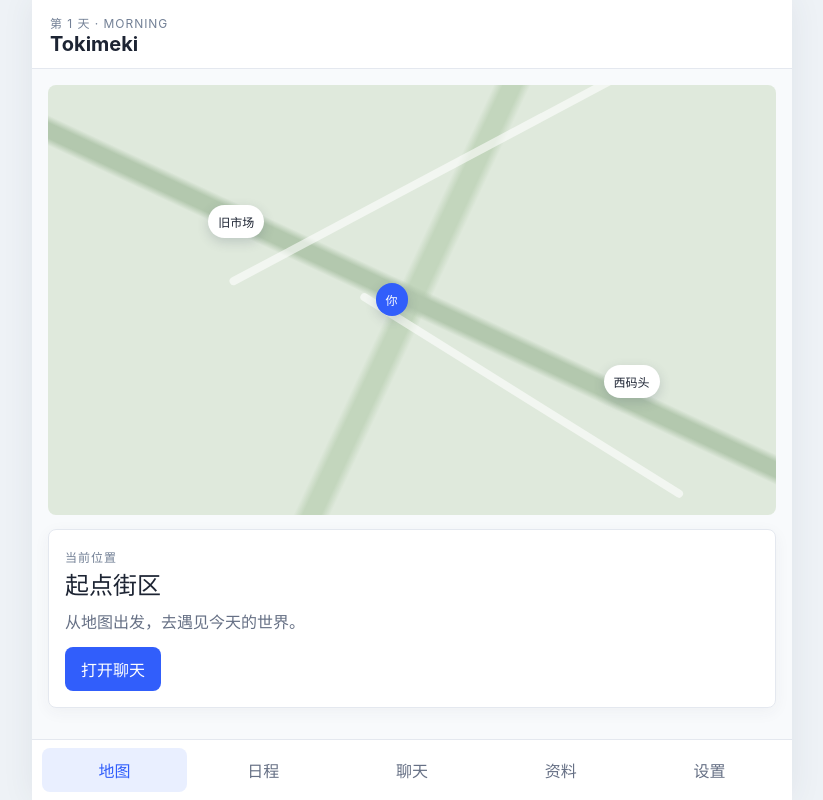
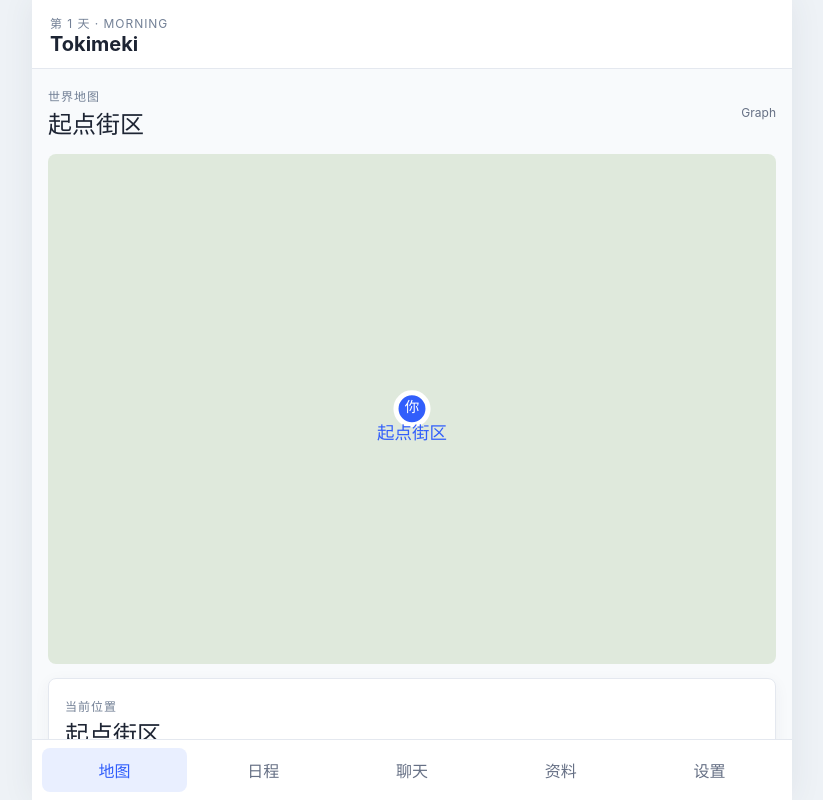
Before and after one commit to ssrei7/Tokimeki, a React (Vite) app: page / in a window 1280 px wide. Shown: the whole page, without its empty margins (228-1051 px from the left). Built offline with nearby package versions, Linux system fonts and the light colour scheme.

Commit message:
feat: render SVG graph map and local movement

```diff
--- a/src/App.tsx
+++ b/src/App.tsx
@@ -3,6 +3,7 @@ import { PromptAssembler } from './core/prompt/assembler';
 import type { AssembledPrompt } from './core/prompt/assembler';
 import { createDefaultPromptBlocks } from './core/prompt/default-blocks';
 import { EventBus } from './core/events/bus';
+import { movePlayer } from './core/map';
 import { createDefaultOpRegistry, OpsStreamSplitter, parseReply } from './core/ops';
 import type { ApplyOpsResult, ParsedReply } from './core/ops';
 import { advanceAction, availableSlots, endDay, updateDiaryEntry } from './core/time';
@@ -254,6 +255,18 @@ export function App() {
     commitSave(next);
     setTab('day');
     setFeedback({ tone: 'success', text: `第 ${settlement.day} 天已提前结算，已进入下一天。` });
+  }
+
+  function moveToNode(nodeId: string): void {
+    const next = structuredClone(saveRef.current);
+    const result = movePlayer(next.world, next.config.calendar, nodeId, promptEvents);
+    if (!result.ok) {
+      setFeedback({ tone: 'error', text: result.warning ?? '无法前往该地点。' });
+      return;
+    }
+    commitSave(next);
+    const destination = next.world.map.nodes[nodeId];
+    setFeedback({ tone: 'success', text: result.cost > 0 ? `已抵达${destination?.name ?? nodeId}，消耗 ${result.cost} 个时段。` : `已抵达${destination?.name ?? nodeId}。` });
   }
 
   async function restoreSnapshot(id: string): Promise<void> {
@@ -688,7 +701,7 @@ export function App() {
     <header className="topbar"><div><small>第 {save.world.clock.day} 天 · {save.world.clock.slotId}</small><h1>Tokimeki</h1></div></header>
     <main className={`screen ${tab === 'chat' ? 'chat-screen-host' : ''}`}>
       {feedback && <div className={`feedback ${feedback.tone}`} role="status">{feedback.text}<button aria-label="关闭提示" onClick={() => setFeedback(null)}>×</button></div>}
-      {tab === 'map' && <MapView onOpenChat={() => setTab('chat')} />}
+      {tab === 'map' && <MapView save={save} onMove={moveToNode} onOpenChat={() => setTab('chat')} />}
       {tab === 'day' && <DayView save={save} snapshots={snapshots} summarizingDay={summarizingDay} onAction={runDayAction} onSleep={sleepEarly} onRestoreSnapshot={restoreSnapshot} onSaveDiary={saveDiaryEdit} onPresetChange={setCalendarPreset} />}
       {tab === 'chat' && <ChatView characters={characters} selectedCharacterId={selectedCharacterId} setSelectedCharacterId={setSelectedCharacterId} messages={messages} input={input} setInput={setInput} onAppend={appendMessage} onGenerate={generateReply} requestStatus={requestStatus} busy={busy} pendingOps={pendingOps} manualOps={manualOps} setManualOps={setManualOps} onRetryOps={retryOpsExtraction} onApplyManualOps={applyManualOps} />}
       {tab === 'library' && <LibraryView characters={characters} worldbooks={worldbooks} presets={presets} presetBundles={presetBundles} selectedPresetBundleId={selectedPresetBundleId} setSelectedPresetBundleId={setSelectedPresetBundleId} presetBundleName={presetBundleName} setPresetBundleName={setPresetBundleName} onCreatePresetBundle={createPresetBundle} onRenamePresetBundle={renamePresetBundle} onDeletePresetBundle={removePresetBundle} save={save} name={name} setName={setName} draftText={draftText} setDraftText={setDraftText} editing={editing} setEditing={setEditing} addContent={addContent} onDelete={onDelete} onExport={downloadJson} onImport={importContent} onExportSave={downloadSave} onImportSave={loadSave} onExportPresetBundle={exportPresetBundleFile} onImportPresetBundle={importPresetBundleFile} includeChatsOnExport={includeChatsOnExport} setIncludeChatsOnExport={setIncludeChatsOnExport} onClearChats={clearAllChats} itemName={itemName} setItemName={setItemName} itemTags={itemTags} setItemTags={setItemTags} itemDescription={itemDescription} setItemDescription={setItemDescription} onAddItem={addItemDefinition} />}
@@ -698,8 +711,21 @@ export function App() {
   </div>;
 }
 
-function MapView({ onOpenChat }: { onOpenChat: () => void }) {
-  return <section className="map-screen"><div className="map-canvas"><span className="map-pin active">你</span><span className="map-pin pin-a">旧市场</span><span className="map-pin pin-b">西码头</span><div className="map-road road-a" /><div className="map-road road-b" /></div><div className="place-card"><span className="eyebrow">当前位置</span><h2>起点街区</h2><p>从地图出发，去遇见今天的世界。</p><button onClick={onOpenChat}>打开聊天</button></div></section>;
+function MapView({ save, onMove, onOpenChat }: { save: SaveFile; onMove: (nodeId: string) => void; onOpenChat: () => void }) {
+  const map = save.world.map;
+  const currentNode = map.nodes[save.world.player.nodeId];
+  const nodes = Object.values(map.nodes);
+  const edgeKey = (edge: SaveFile['world']['map']['edges'][number]) => `${edge.from}-${edge.to}`;
+  return <section className="map-screen">
+    <div className="map-toolbar"><div><span className="eyebrow">世界地图</span><h2>{currentNode?.name ?? save.world.player.nodeId}</h2></div><span className="io-scope">{map.view.mode === 'graph' ? 'Graph' : 'Hotspot'}</span></div>
+    <div className="map-canvas">
+      {map.view.mode === 'graph' ? <svg className="map-svg" viewBox={`0 0 ${map.view.size.w} ${map.view.size.h}`} role="img" aria-label="世界地图">
+        <g className="map-edges">{map.edges.map((edge) => { const from = map.nodes[edge.from]; const to = map.nodes[edge.to]; if (!from || !to) return null; const visible = from.discovered || to.discovered; return <line key={edgeKey(edge)} className={visible ? '' : 'fog'} x1={from.pos.x} y1={from.pos.y} x2={to.pos.x} y2={to.pos.y} />; })}</g>
+        <g className="map-nodes">{nodes.map((node) => { const isCurrent = node.id === save.world.player.nodeId; const canSelect = node.discovered && !isCurrent; return <g key={node.id} className={`map-node ${node.discovered ? 'discovered' : 'undiscovered'} ${isCurrent ? 'current' : ''}`} role={canSelect ? 'button' : undefined} tabIndex={canSelect ? 0 : undefined} onClick={() => canSelect && onMove(node.id)} onKeyDown={(event) => { if (canSelect && (event.key === 'Enter' || event.key === ' ')) { event.preventDefault(); onMove(node.id); } }}><circle cx={node.pos.x} cy={node.pos.y} r={isCurrent ? 22 : 18} /><text x={node.pos.x} y={node.pos.y + 42} textAnchor="middle">{node.discovered ? node.name : '未发现地点'}</text>{isCurrent && <text className="map-node-marker" x={node.pos.x} y={node.pos.y + 5} textAnchor="middle">你</text>}</g>; })}</g>
+      </svg> : <div className="map-hotspot-placeholder">Hotspot 底图模式将在地图编辑器提交中启用。</div>}
+    </div>
+    <div className="place-card"><span className="eyebrow">当前位置</span><h2>{currentNode?.name ?? save.world.player.nodeId}</h2><p>{currentNode?.description ?? '从地图出发，去遇见今天的世界。'}</p><div className="button-row"><button onClick={onOpenChat}>打开聊天</button>{currentNode && <span className="map-meta">访问 {currentNode.visitCount} 次</span>}</div></div>
+  </section>;
 }
 
 function DayView(props: { save: SaveFile; snapshots: SaveSnapshot[]; summarizingDay: number | null; onAction: (kind: string) => void; onSleep: () => void; onRestoreSnapshot: (id: string) => Promise<void>; onSaveDiary: (day: number, text: string) => void; onPresetChange: (preset: SaveFile['config']['calendar']['preset']) => void }) {
--- a/src/ui/theme/app.css
+++ b/src/ui/theme/app.css
@@ -16,7 +16,22 @@ button.danger { background: #fee4e2; color: #b42318; }
 .section-heading { display: flex; justify-content: space-between; align-items: center; gap: 12px; margin-bottom: 14px; }
 .section-heading h2 { margin-top: 4px; }
 .map-screen { min-height: calc(100dvh - 150px); display: flex; flex-direction: column; gap: 14px; }
-.map-canvas { min-height: 430px; position: relative; overflow: hidden; border-radius: 8px; background: #dfe9dc; background-image: linear-gradient(25deg, transparent 48%, #b3c8ae 49%, #b3c8ae 51%, transparent 52%), linear-gradient(115deg, transparent 48%, #c3d6bd 49%, #c3d6bd 51%, transparent 52%); }
+.map-toolbar { display: flex; justify-content: space-between; align-items: center; gap: 12px; }
+.map-canvas { min-height: 430px; position: relative; overflow: hidden; border-radius: 8px; background: #dfe9dc; }
+.map-svg { display: block; width: 100%; height: 100%; min-height: 430px; }
+.map-edges line { stroke: #ffffff; stroke-width: 12; stroke-linecap: round; opacity: .9; }
+.map-edges line.fog { stroke: #c3cec0; stroke-dasharray: 8 10; opacity: .45; }
+.map-node circle { fill: #ffffff; stroke: #5d6b79; stroke-width: 5; }
+.map-node text { fill: #344054; font-size: 24px; pointer-events: none; }
+.map-node.undiscovered circle { fill: #b6c0b4; stroke: #8e9a8b; }
+.map-node.undiscovered text { fill: #738096; }
+.map-node.current circle { fill: #315efb; stroke: #ffffff; stroke-width: 7; }
+.map-node.current text { fill: #315efb; font-weight: 700; }
+.map-node-marker { fill: #ffffff !important; font-size: 20px !important; }
+.map-node[role="button"] { cursor: pointer; }
+.map-node[role="button"]:focus circle { stroke: #1849a9; stroke-width: 8; }
+.map-hotspot-placeholder { min-height: 430px; display: grid; place-items: center; padding: 24px; color: #667085; text-align: center; }
+.map-meta { align-self: center; color: #667085; font-size: 12px; }
 .map-pin { position: absolute; z-index: 2; padding: 8px 10px; border-radius: 999px; background: #fff; box-shadow: 0 4px 12px #39465c33; font-size: 12px; }
 .map-pin.active { left: 45%; top: 46%; background: #315efb; color: #fff; }
 .pin-a { left: 22%; top: 28%; }
```
